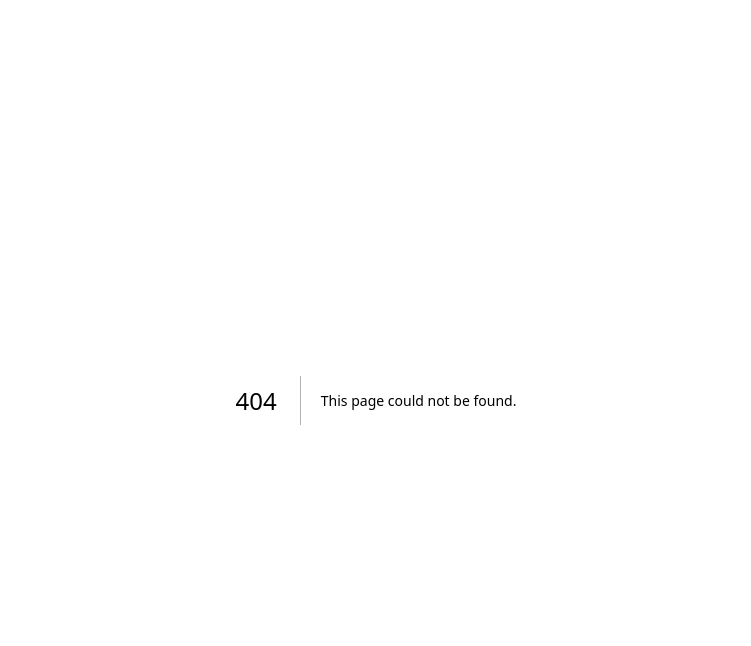
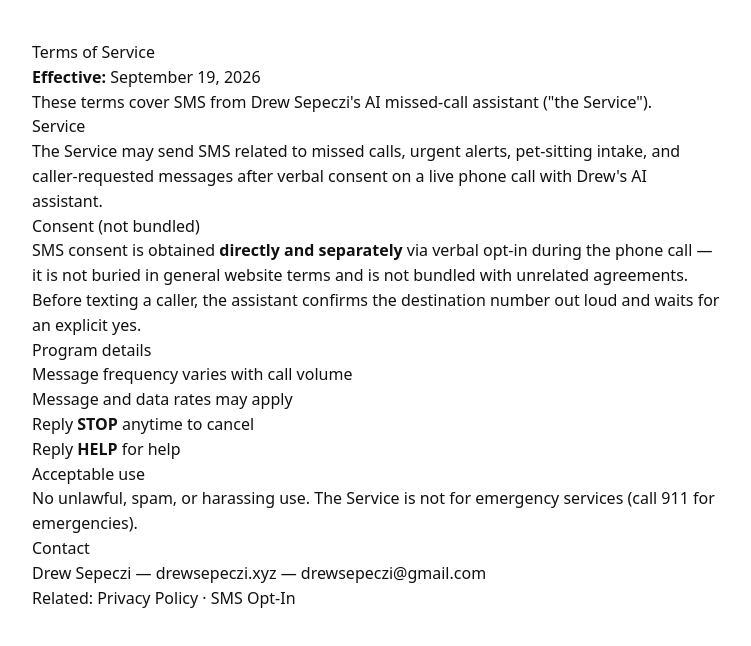
Before and after one commit to drewsephski/portfolio, a Next.js app: page /terms in a window 1280 px wide. Before the commit this address had no page. Shown: the top 646 px of the page, without its empty margins (264-1015 px from the left). Built offline with nearby package versions, Linux system fonts and the light colour scheme.

Commit message:
Add /terms page for A2P SMS campaign compliance

```diff
--- /dev/null
+++ b/app/terms/page.tsx
@@ -0,0 +1,58 @@
+import type { Metadata } from "next";
+
+export const metadata: Metadata = {
+  title: "Terms of Service | Drew Sepeczi",
+  description:
+    "Terms of service for Drew Sepeczi AI missed-call assistant SMS program (A2P 10DLC).",
+};
+
+export default function TermsPage() {
+  return (
+    <main style={{ fontFamily: "system-ui, sans-serif", maxWidth: 720, margin: "40px auto", padding: "0 16px", lineHeight: 1.55, color: "#111" }}>
+      <h1>Terms of Service</h1>
+      <p>
+        <strong>Effective:</strong> September 19, 2026
+      </p>
+      <p>These terms cover SMS from Drew Sepeczi&apos;s AI missed-call assistant (&quot;the Service&quot;).</p>
+
+      <h2>Service</h2>
+      <p>
+        The Service may send SMS related to missed calls, urgent alerts, pet-sitting intake, and
+        caller-requested messages after verbal consent on a live phone call with Drew&apos;s AI assistant.
+      </p>
+
+      <h2>Consent (not bundled)</h2>
+      <p>
+        SMS consent is obtained <strong>directly and separately</strong> via verbal opt-in during the phone
+        call — it is not buried in general website terms and is not bundled with unrelated agreements. Before
+        texting a caller, the assistant confirms the destination number out loud and waits for an explicit yes.
+      </p>
+
+      <h2>Program details</h2>
+      <ul>
+        <li>Message frequency varies with call volume</li>
+        <li>Message and data rates may apply</li>
+        <li>
+          Reply <strong>STOP</strong> anytime to cancel
+        </li>
+        <li>
+          Reply <strong>HELP</strong> for help
+        </li>
+      </ul>
+
+      <h2>Acceptable use</h2>
+      <p>
+        No unlawful, spam, or harassing use. The Service is not for emergency services (call 911 for
+        emergencies).
+      </p>
+
+      <h2>Contact</h2>
+      <p>
+        Drew Sepeczi — <a href="https://drewsepeczi.xyz">drewsepeczi.xyz</a> — drewsepeczi@gmail.com
+      </p>
+      <p>
+        Related: <a href="/privacy">Privacy Policy</a> · <a href="/sms-opt-in">SMS Opt-In</a>
+      </p>
+    </main>
+  );
+}
```
